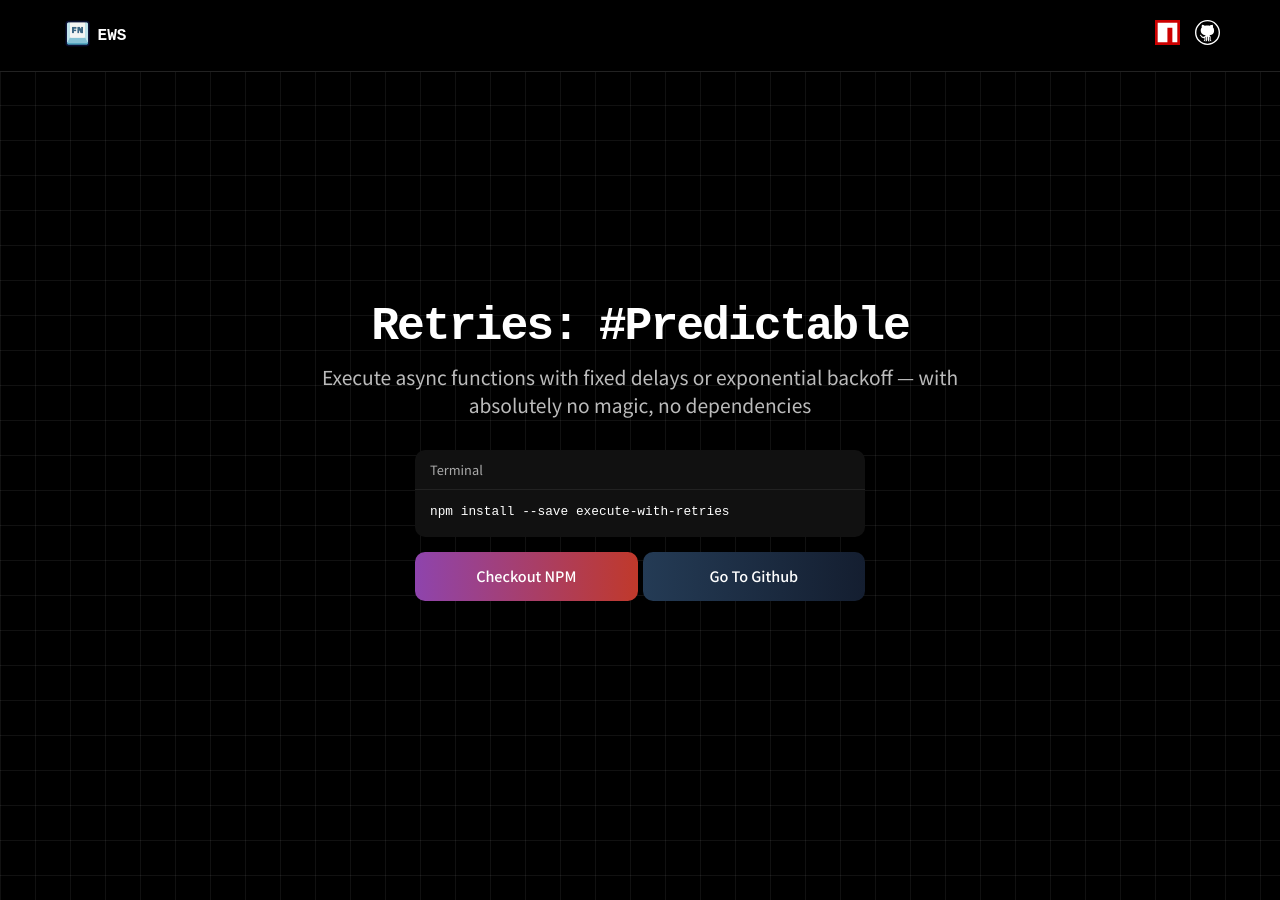
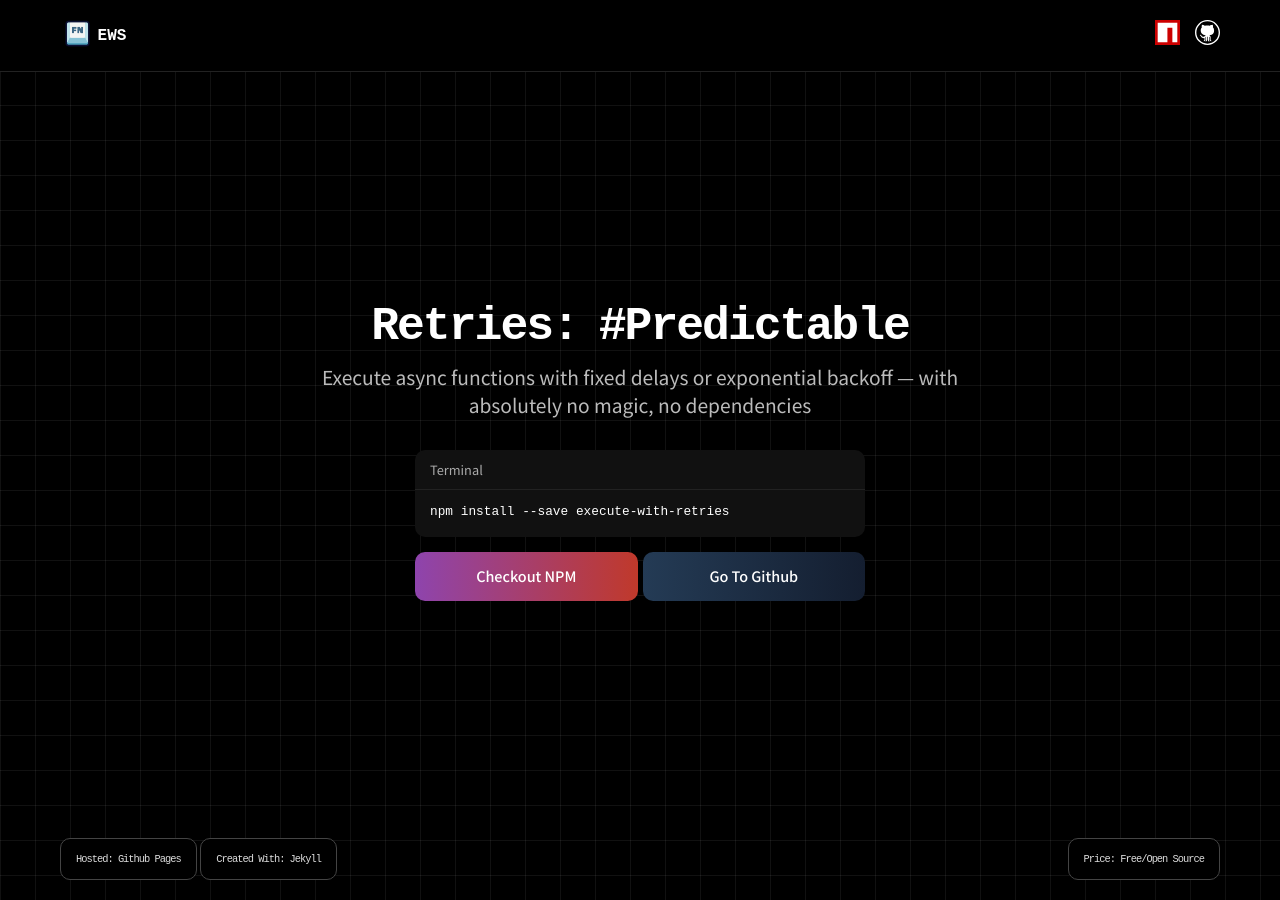
Before and after one commit to NPM-Workbench/execute-with-retries, a Jekyll site: the page built from views/home/index.html, in a window 1280 px wide. Built offline with Jekyll 4.4.1, drawn with Linux system fonts in a browser that asks for light colours; some web fonts are replaced.

Commit message:
[feat] Tech Links
- provided links to the following as a part of the presentation:
  1. github pages
  2. jekyll
  3. personal github page

```diff
--- a/_includes/app-nav/index.html
+++ b/_includes/app-nav/index.html
@@ -23,3 +23,17 @@
     </ul>
   </div>
 </div>
+
+<div class="techLinks">
+  <a href="https://pages.github.com/" class="btn btn-default link" target="_blank">
+    Hosted: Github Pages
+  </a>
+  <a href="https://jekyllrb.com/" class="btn btn-default link" target="_blank">
+    Created With: Jekyll
+  </a>
+</div>
+<div class="techLinks right">
+  <a href="https://github.com/sricharankrishnan" class="btn btn-default link" target="_blank">
+    Price: Free/Open Source
+  </a>
+</div>
--- a/_sass/common.scss
+++ b/_sass/common.scss
@@ -107,6 +107,9 @@ nav {
       }
     }
   }
+  .techLinks {
+    display: none;
+  }
 }
 @media only screen and (min-width: 768px) {
   nav {
@@ -117,5 +120,42 @@ nav {
         }
       }
     }
+    .techLinks {
+      display: block;
+      position: fixed;
+      bottom: 20px;
+      left: 20px;
+      z-index: 900;
+      &.right {
+        left: auto;
+        right: 20px;
+      }
+      a {
+        color: #aaa;
+        border-radius: 10px;
+        border: 1px solid #444;
+        padding: 13px 15px 11px;
+        letter-spacing: -1px;
+        font-size: 0.65rem;
+        font-weight: 500;
+        font-family: $headingFont;
+        background: $black;
+        color: #ddd;
+        &:hover {
+          color: #eee;
+        }
+      }
+    }
   }
 }
+@media only screen and (min-width: 1200px) {
+  nav {
+    .techLinks {
+      left: calc((100% - 1200px + 40px)/2);
+      &.right {
+        left: auto;
+        right: calc((100% - 1200px + 40px)/2);
+      }
+    }
+  }
+}
```
